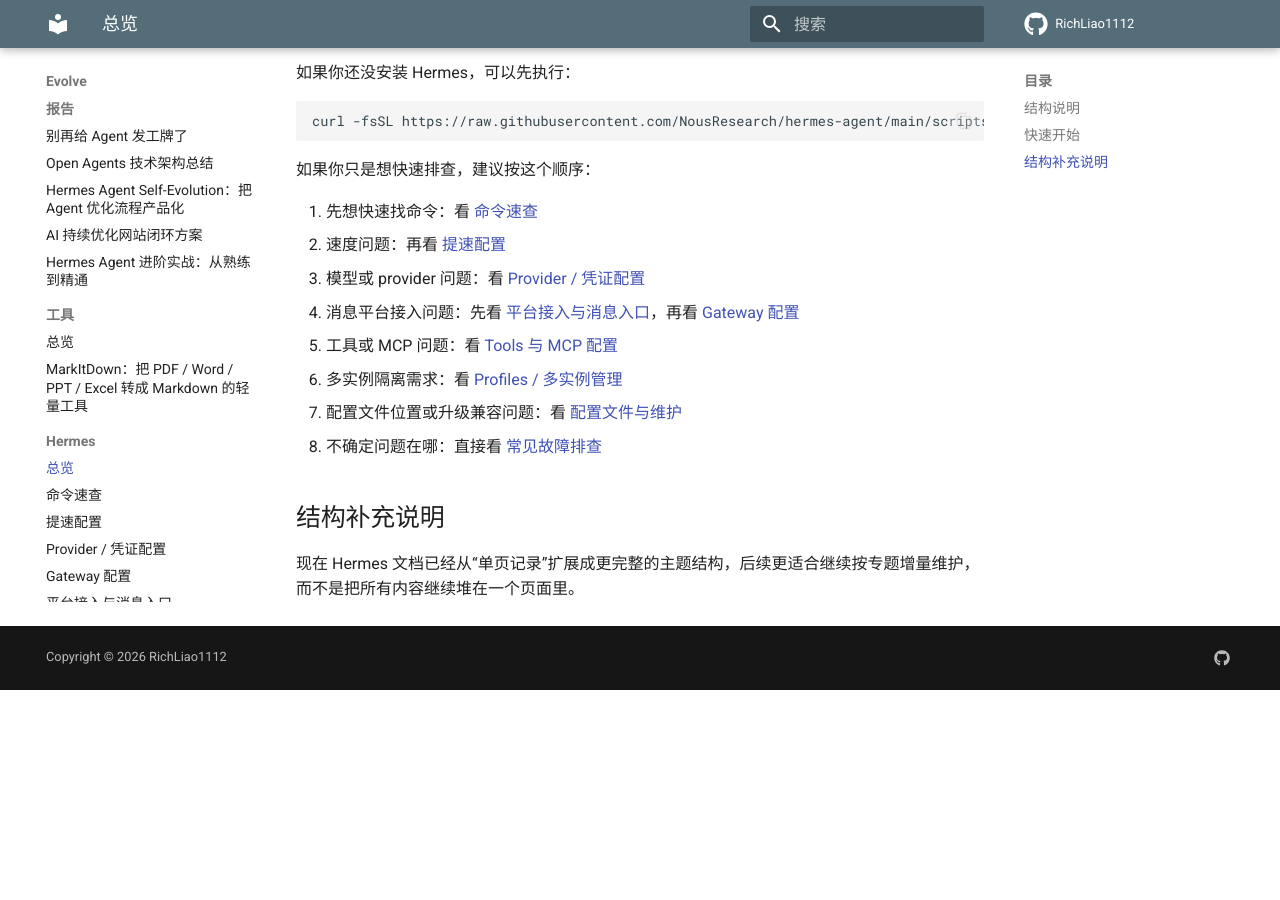
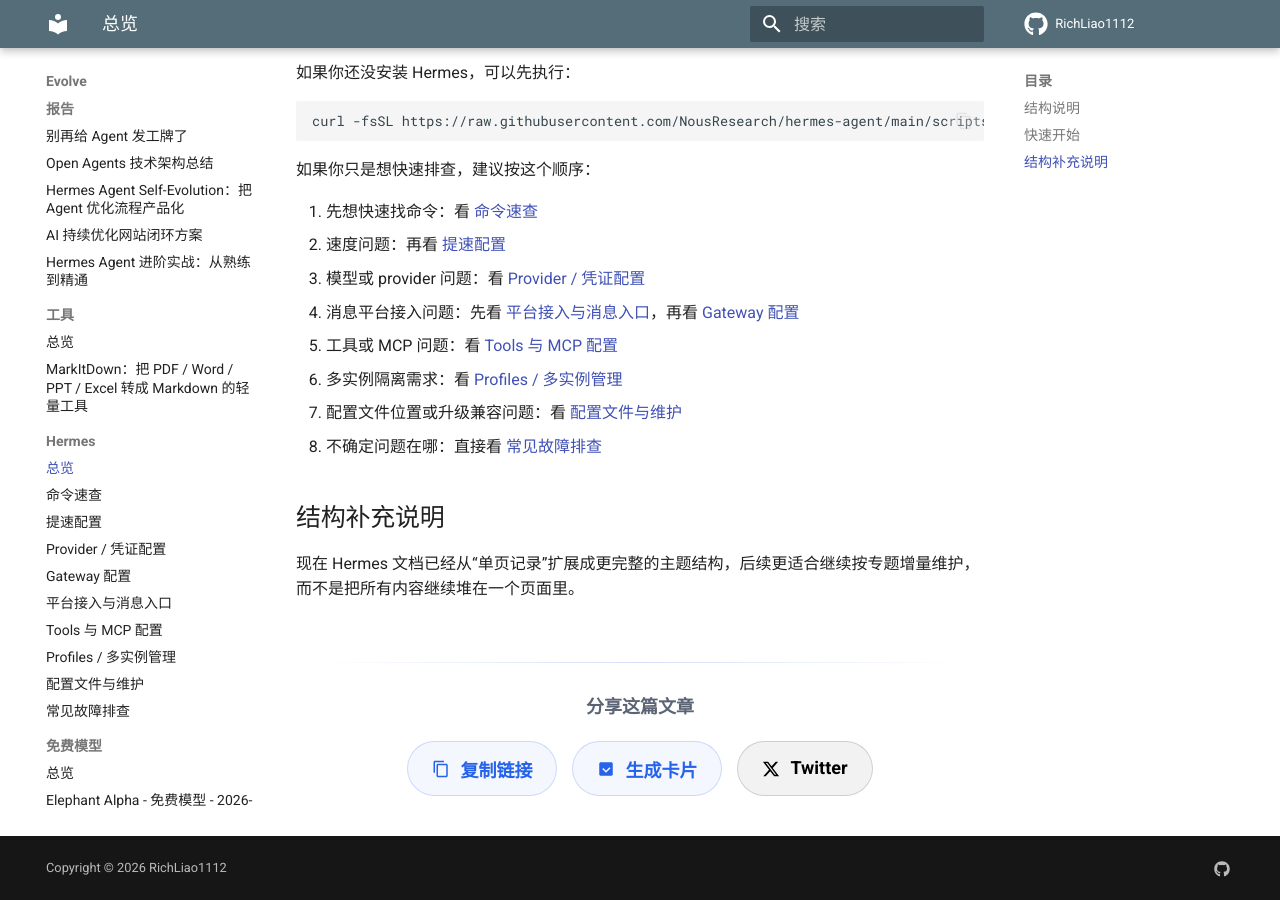
Before and after one commit to RichLiao1112/evolve, an MkDocs documentation site: the page built from docs/hermes-config.md, in a window 1280 px wide and 900 px high, scrolled down 1218 px. Built offline with MkDocs 1.6.1 and Material for MkDocs 9.7.7, drawn with Linux system fonts in a browser that asks for light colours; comment, search, counter and statistics services are not loaded; before the commit the page ends 1908 px from its top, so only the background shows below that; part of the change alters nothing that is shown.

```diff
--- a/overrides/main.html
+++ b/overrides/main.html
@@ -80,9 +80,9 @@
   {{ super() }}
 
   <!-- 文章分享组件 -->
-  {% if page and page.meta %}
-  {% set share_title = page.meta.title or page.title or config.site_name %}
-  {% set share_desc = page.meta.description or config.site_description %}
+  {% if page %}
+  {% set share_title = page.meta.title if page.meta and page.meta.title else page.title if page.title else config.site_name %}
+  {% set share_desc = page.meta.description if page.meta and page.meta.description else config.site_description %}
   <div class="share-section">
     <div class="share-divider"></div>
     <div class="share-title">分享这篇文章</div>
@@ -110,7 +110,7 @@
             <h3>{{ share_title }}</h3>
             <p>{{ share_desc }}</p>
             <div class="share-card-tags">
-              {% if page.meta.keywords %}
+              {% if page.meta and page.meta.keywords %}
                 {% for keyword in page.meta.keywords.split(',')[:3] %}
                 <span>{{ keyword.strip() }}</span>
                 {% endfor %}
```
